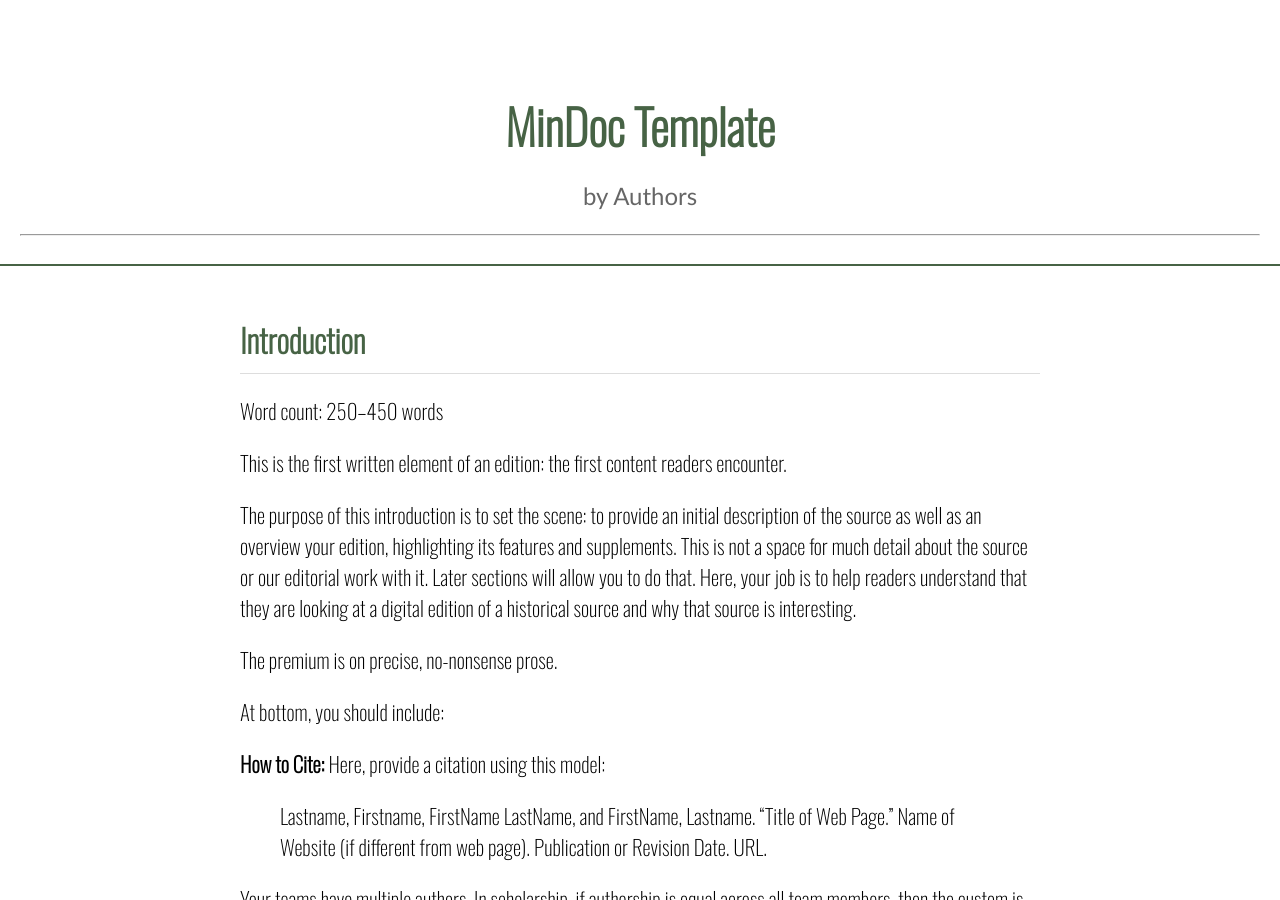
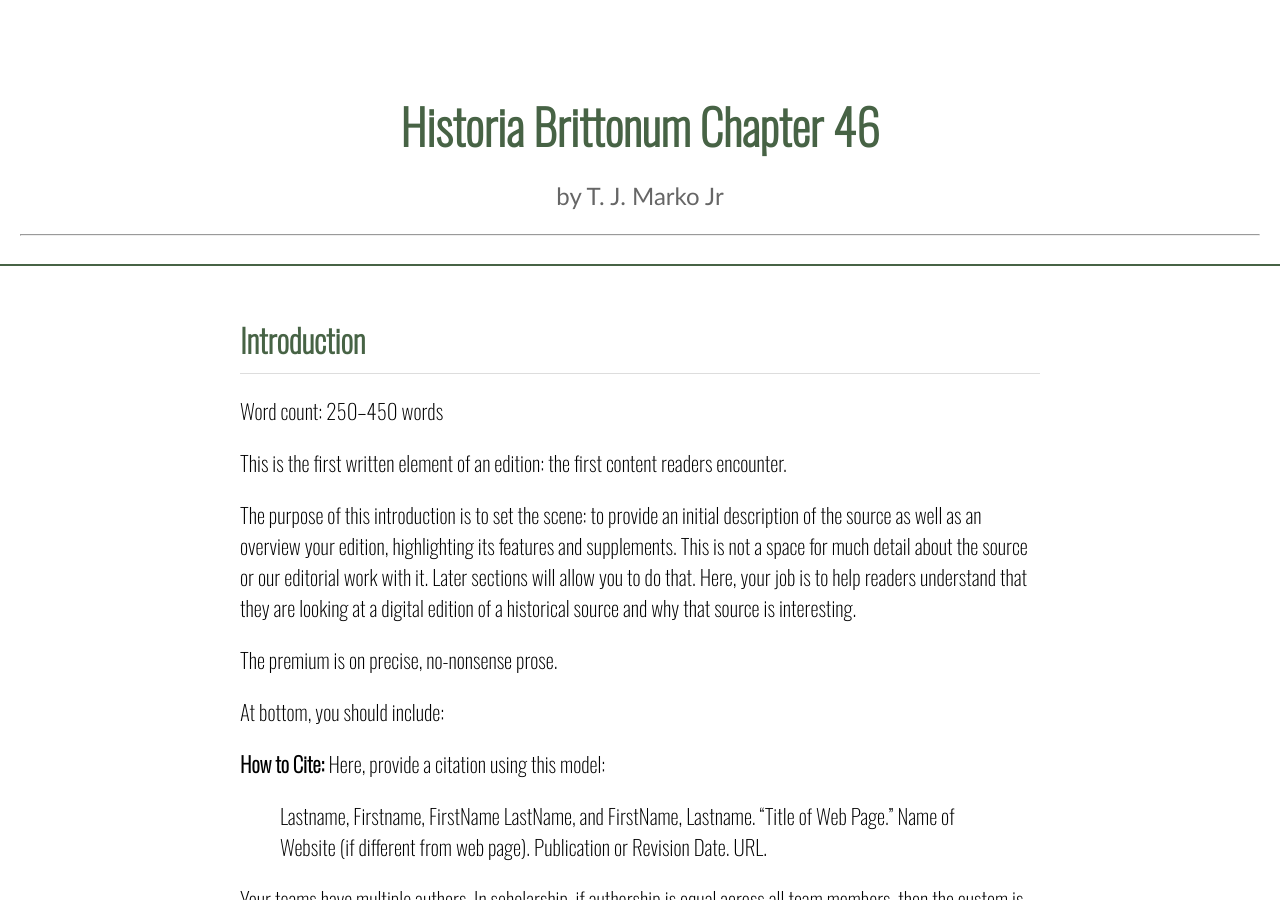
Before and after one commit to tjmarko21-hub/scratch_files_by_robbins, a Jekyll site: the page built from index.markdown, in a window 1280 px wide and 900 px high. Built offline with Jekyll 4.4.1, drawn with Linux system fonts in a browser that asks for light colours; our own code applies the rules of GitHub Pages for plain Markdown files.

Commit message:
Update _config.yml
Added a name and author to the project

```diff
--- a/_config.yml
+++ b/_config.yml
@@ -1,6 +1,6 @@
-title: MinDoc Template # You will insert your title here.
+title: Historia Brittonum Chapter 46 # You will insert your title here.
 email: your-email@example.com
-description: by Authors # Author names go here.
+description: by T. J. Marko Jr # Author names go here.
 
 baseurl: "/MinDoc" # the subpath of your site. Change it if the name of your repository is other than "mindoc"
 
```
